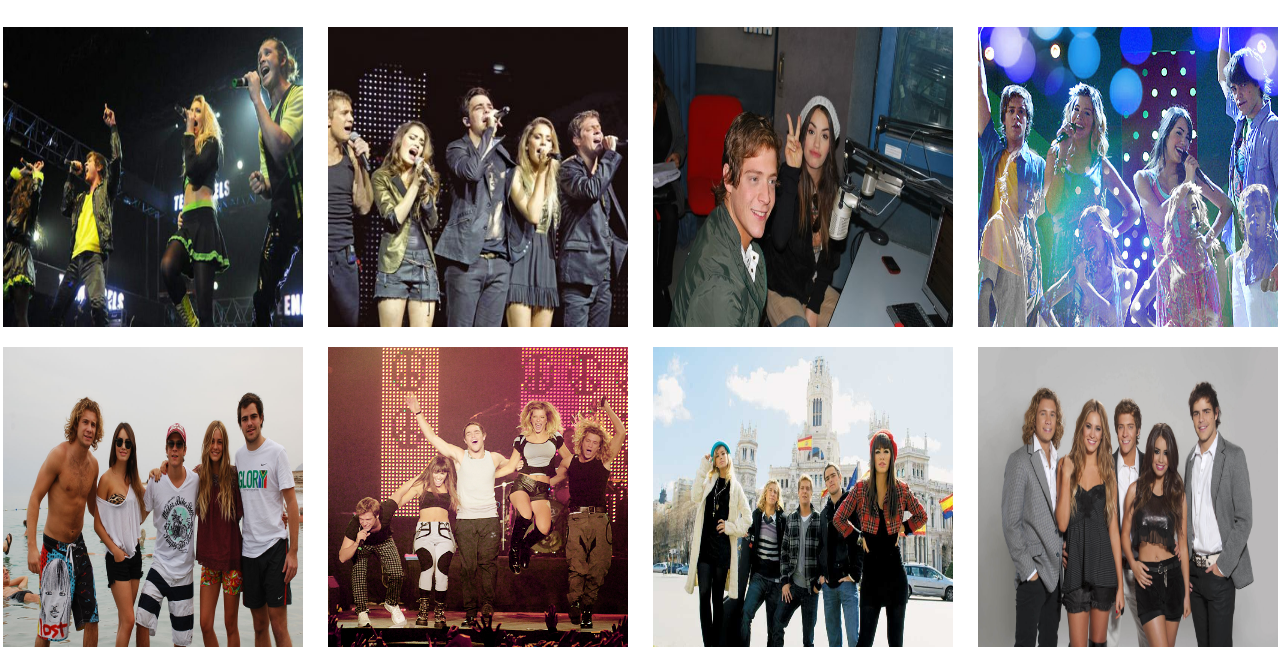
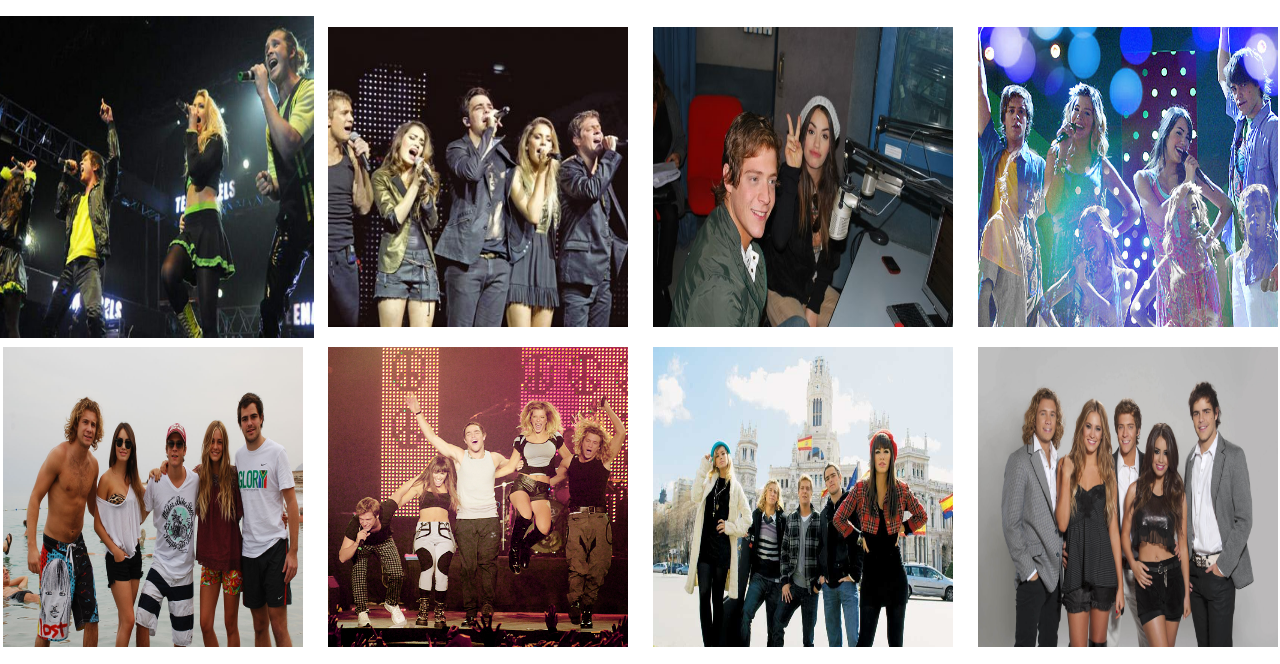
Before and after one commit to DaianaPaz/proyecto-daiana-paz, a plain HTML site: page pages/galeria.html in a window 1280 px wide. In both pictures the pointer is over the picture 152 px from the left and 300 px from the top of the page. Shown: the part 123-787 px from the top of the page. Drawn offline with Linux system fonts and the light colour scheme.

Commit message:
tercer commit

```diff
--- a/css/style.css
+++ b/css/style.css
@@ -96,6 +96,11 @@ footer ul li{
 .image-container img{
     width: 300px ;
     height: 300px;
+    transition: 0.3s ease all;
+}
+
+.image-container img:hover{
+    transform: scale(1.07);
 }
 
 /*biografia*/
```
Also changed, not shown: 1 other file.
